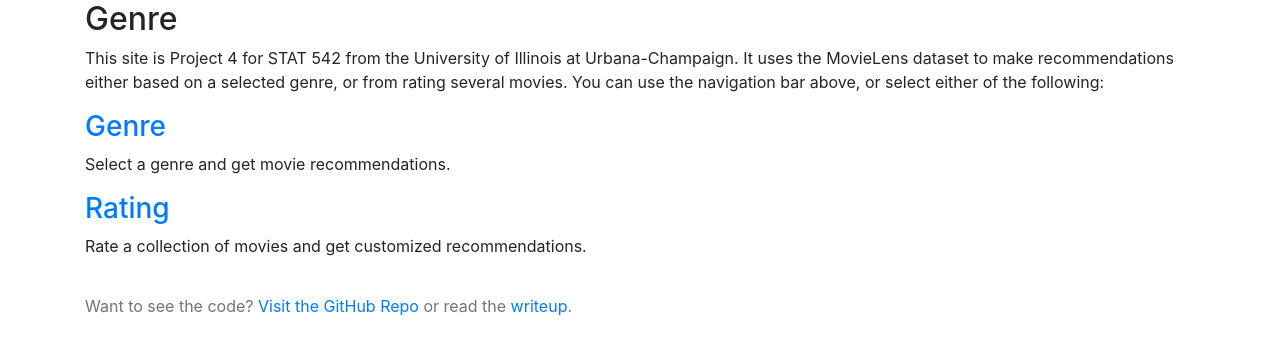
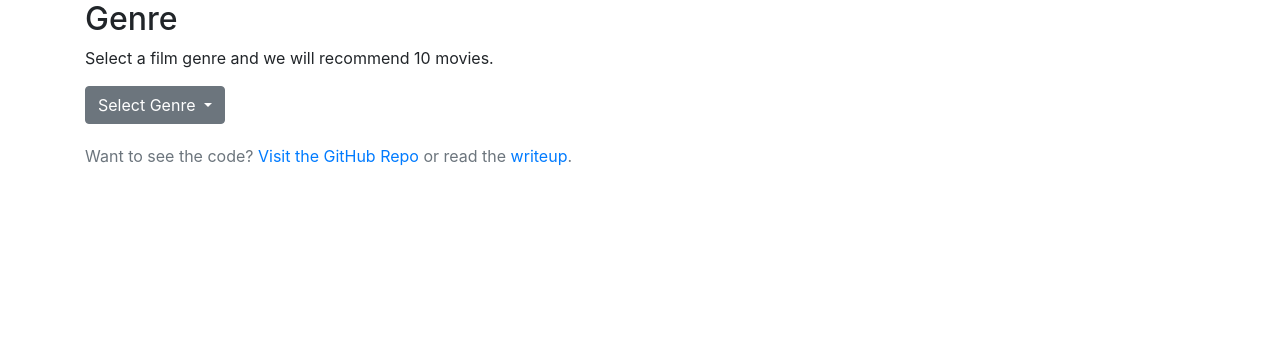
Before and after one commit to kyledemeule/recotron, a Flask app: page /genre in a window 1280 px wide. Shown: the part 56-411 px from the top of the page. Run offline with Flask 2, Linux system fonts and the light colour scheme; some libraries are stand-ins or nearby versions.

Commit message:
Add genre selector.

```diff
--- a/app.py
+++ b/app.py
@@ -9,7 +9,11 @@ def index():
 
 @app.route('/genre')
 def genre():
-    return render_template('genre.html', active_page="genre")
+    return render_template(
+        'genre.html',
+        active_page="genre",
+        movie_df=pd.read_csv("static/data/top10_by_genre.csv")
+    )
 
 @app.route('/rating')
 def rating():
--- a/templates/genre.html
+++ b/templates/genre.html
@@ -2,12 +2,43 @@
 {% block content %}
 <h2>Genre</h2>
 <div>
-  <p>This site is Project 4 for STAT 542 from the University of Illinois at Urbana-Champaign. It uses the MovieLens dataset to make recommendations either based on a selected genre, or from rating several movies. You can use the navigation bar above, or select either of the following:</p>
-
-  <a href="/genre"><h3>Genre</h3></a>
-  <p>Select a genre and get movie recommendations.</p>
-
-  <a href="/rating"><h3>Rating</h3></a>
-  <p>Rate a collection of movies and get customized recommendations.</p>
+  <p>Select a film genre and we will recommend 10 movies.</p>
+  <div class="dropdown">
+    <button class="btn btn-secondary dropdown-toggle" type="button" id="dropdownMenuButton" data-toggle="dropdown" aria-haspopup="true" aria-expanded="false">
+      Select Genre
+    </button>
+    <div id="genre-select-dropdown" class="dropdown-menu" aria-labelledby="dropdownMenuButton">
+      {% for genre in movie_df.genre.unique() %}
+        <a class="dropdown-item" href="#" genre="{{ genre }}">{{ genre }}</a>
+      {% endfor %}
+    </div>
+  </div>
+  <div>
+    {% for genre in movie_df.genre.unique() %}
+      <div id="genre-reco-{{ genre }}" class="genre-reco d-none">
+        <h3>{{ genre }}</h3>
+        <table>
+          <thead>
+            <th scope="col">#</th>
+            <th scope="col">Title</th>
+            <th scope="col">Genres</th>
+            <th scope="col">Average Rating</th>
+            <th scope="col">Reviews</th>
+          </thead>
+          <tbody>
+          {% for index, row in movie_df[movie_df.genre == genre].sort_values('post_mean', ascending=False).iterrows() %}
+            <tr>
+              <th scope="row">{{ index + 1 }}</th>
+              <td>{{ row.title }}</td>
+              <td>{{ row.genres }}</td>
+              <td>{{ (row.rating_sum / row.review_num)|round(2) }}</td>
+              <td>{{ row.review_num }}</td>
+            </tr>
+          {% endfor %}
+          </tbody>
+        </table>
+      </div>
+    {% endfor %}
+  </div>
 </div>
 {% endblock %}
--- a/templates/layout.html
+++ b/templates/layout.html
@@ -36,7 +36,7 @@
     </main>
     <footer class="text-muted">
       <div class="container">
-        <p>Want to see the code? <a href="https://github.com/kyledemeule/recotron" target="_blank">Visit the GitHub Repo</a> or read the <a href="https://github.com/kyledemeule/recotron/blob/master/static/pdf/report.pdf/" target="_blank">writeup</a>.</p>
+        <p>Want to see the code? <a href="https://github.com/kyledemeule/recotron" target="_blank">Visit the GitHub Repo</a> or read the <a href="{{ url_for('static', filename='report/project4_report.html') }}" target="_blank">writeup</a>.</p>
       </div>
     </footer>
 
@@ -45,7 +45,14 @@
     <script src="https://code.jquery.com/jquery-3.5.1.min.js" integrity="sha256-9/aliU8dGd2tb6OSsuzixeV4y/faTqgFtohetphbbj0=" crossorigin="anonymous"></script>
     <script src="https://cdn.jsdelivr.net/npm/popper.js@1.16.0/dist/umd/popper.min.js" integrity="sha384-Q6E9RHvbIyZFJoft+2mJbHaEWldlvI9IOYy5n3zV9zzTtmI3UksdQRVvoxMfooAo" crossorigin="anonymous"></script>
     <script src="https://stackpath.bootstrapcdn.com/bootstrap/4.5.0/js/bootstrap.min.js" integrity="sha384-OgVRvuATP1z7JjHLkuOU7Xw704+h835Lr+6QL9UvYjZE3Ipu6Tp75j7Bh/kR0JKI" crossorigin="anonymous"></script>
-
-
+    <script>
+      $(document).ready(function() {
+          $('#genre-select-dropdown a').click(function(){
+              var selected_genre = $(this).attr("genre");
+              $('.genre-reco').addClass('d-none');
+              $('#genre-reco-' + selected_genre).removeClass('d-none');
+          });
+      });
+    </script>
   </body>
 </html>
```
